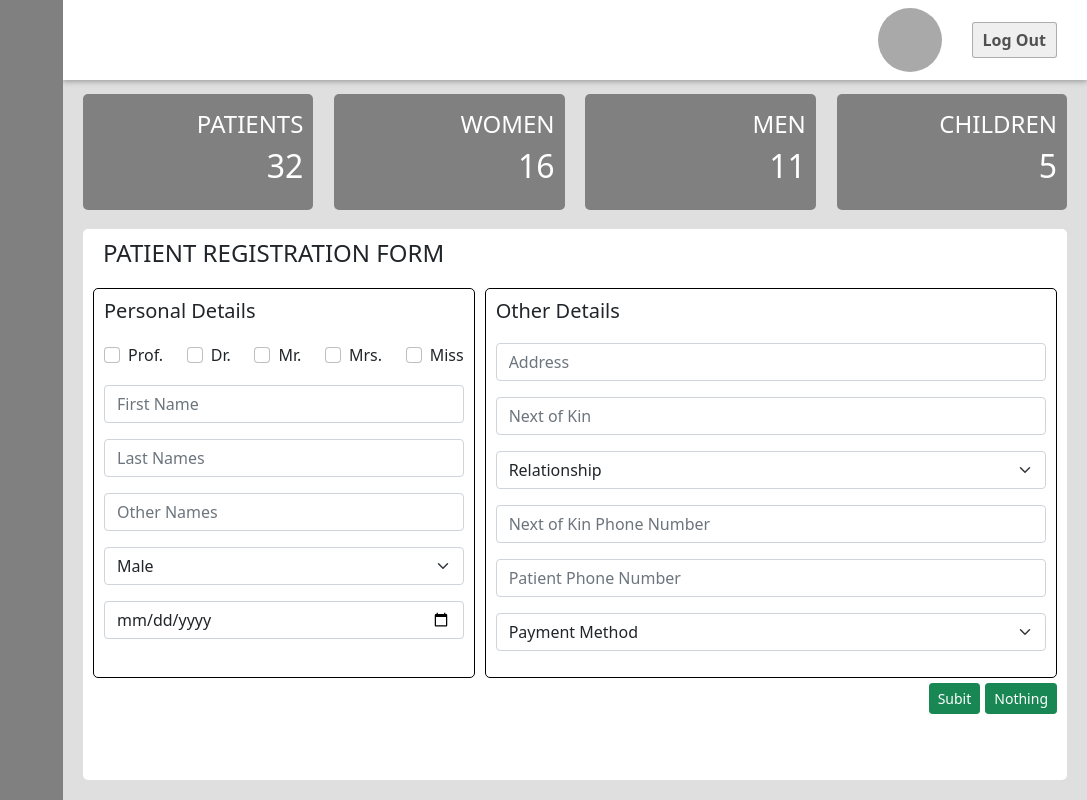
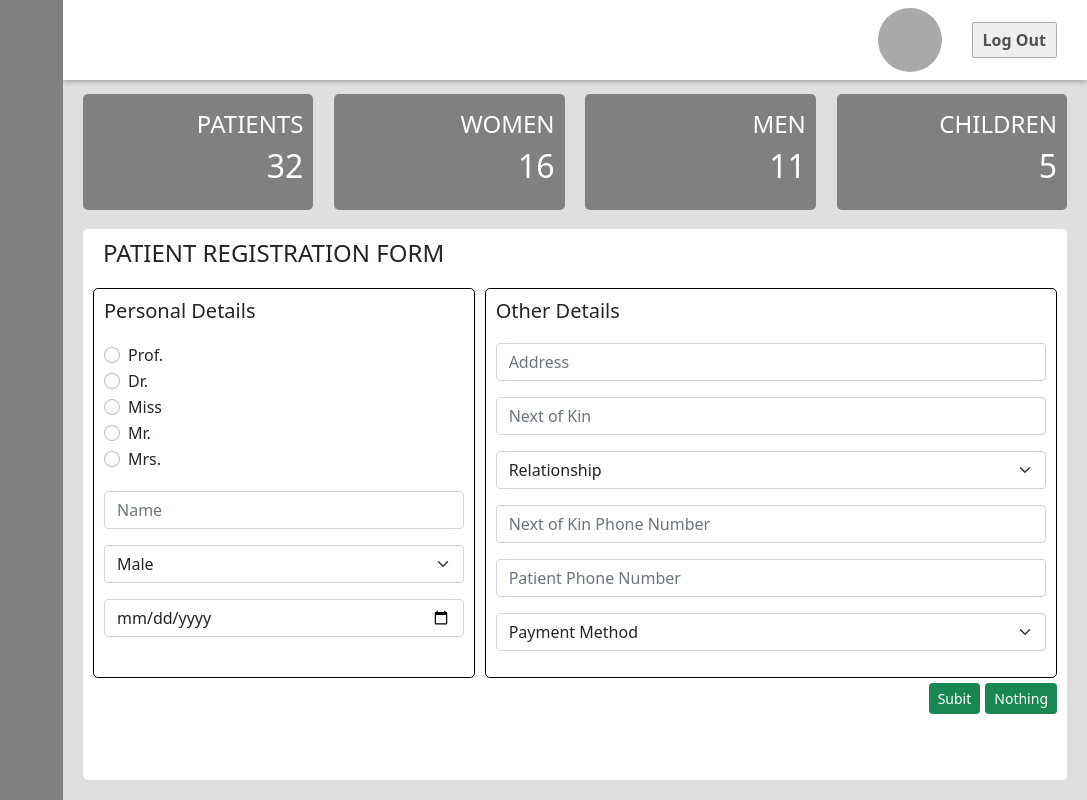
Before and after one commit to yoshiodei/e-clinic, a React (Create React App) app: page / in a window 1280 px wide. Shown: the whole page, without its empty margins (193-1280 px from the left). Built offline with nearby package versions, Linux system fonts and the light colour scheme.

Commit message:
add values and names to forms

```diff
--- a/src/pages/Patient form/PatientsRegistration.js
+++ b/src/pages/Patient form/PatientsRegistration.js
@@ -1,8 +1,46 @@
-import React from "react";
+import React, { useState } from "react";
 import "./PatientsRegistration.css";
 import { Form, Button } from "react-bootstrap";
 
 const Patientsregistration = () => {
+  const [patientsInput, setPatientsInput] = useState([
+    [
+      {
+        id: 1,
+        name: "",
+        dateOfBirth: "",
+        age: "",
+        gender: "",
+        address: "",
+        phoneNumber: "",
+        paymentMethod: "",
+        nextofKin: "",
+        kinphoneNumber: "",
+      },
+    ],
+  ]);
+
+  const handleChange = (e) => {
+    setPatientsInput({ ...patientsInput, [e.target.name]: e.target.value });
+  };
+
+  const handleSubmit = (e) => {
+    e.preventDefault();
+    console.log(patientsInput);
+
+    setPatientsInput({
+      name: "",
+      dateOfBirth: "",
+      age: "",
+      gender: "",
+      address: "",
+      phoneNumber: "",
+      paymentMethod: "",
+      nextofKin: "",
+      kinphoneNumber: "",
+    });
+  };
+
   return (
     <div className="patient_registration">
       <h4 style={{ marginLeft: 10, marginBottom: 20 }}>
@@ -13,24 +51,20 @@ const Patientsregistration = () => {
         <div className="left_registrationform">
           <h5 style={{ marginBottom: 20 }}>Personal Details</h5>
           <Form>
-            <Form.Group
-              className="mb-3 form-checkbox"
-              controlId="formBasicCheckbox"
-            >
-              <Form.Check type="checkbox" label="Prof." />
-              <Form.Check type="checkbox" label="Dr." />
-              <Form.Check type="checkbox" label="Mr." />
-              <Form.Check type="checkbox" label="Mrs." />
-              <Form.Check type="checkbox" label="Miss" />
-            </Form.Group>
+            <Form.Check type="radio" label="Prof." name="group2" id="radio1" />
+            <Form.Check type="radio" label="Dr." name="group2" id="radio1" />
+            <Form.Check type="radio" label="Miss" name="group2" id="radio1" />
+            <Form.Check type="radio" label="Mr." name="group2" id="radio2" />
+            <Form.Check type="radio" label="Mrs." name="group2" id="radio3" />
             <Form.Group className="mb-3">
-              <Form.Control type="text" placeholder="First Name" />
-            </Form.Group>
-            <Form.Group className="mb-3">
-              <Form.Control type="text" placeholder="Last Names" />
-            </Form.Group>
-            <Form.Group className="mb-3">
-              <Form.Control type="text" placeholder="Other Names" />
+              <Form.Control
+                style={{ marginTop: 20 }}
+                value={patientsInput.name}
+                name="name"
+                type="text"
+                onChange={handleChange}
+                placeholder="Name"
+              />
             </Form.Group>
             <Form.Group className="mb-3">
               <Form.Select>
@@ -39,7 +73,13 @@ const Patientsregistration = () => {
               </Form.Select>
             </Form.Group>
             <Form.Group className="mb-3">
-              <Form.Control type="date" placeholder="Date od Birth" />
+              <Form.Control
+                value={patientsInput.dateOfBirth}
+                onChange={handleChange}
+                name="dateOfBirth"
+                type="date"
+                placeholder="Date od Birth"
+              />
             </Form.Group>
           </Form>
         </div>
@@ -47,10 +87,22 @@ const Patientsregistration = () => {
           <h5 style={{ marginBottom: 20 }}>Other Details</h5>
           <Form>
             <Form.Group className="mb-3">
-              <Form.Control type="text" placeholder="Address" />
+              <Form.Control
+                value={patientsInput.address}
+                onChange={handleChange}
+                name="address"
+                type="text"
+                placeholder="Address"
+              />
             </Form.Group>
             <Form.Group className="mb-3">
-              <Form.Control type="text" placeholder="Next of Kin" />
+              <Form.Control
+                value={patientsInput.nextofKin}
+                onChange={handleChange}
+                name="nextofKin"
+                type="text"
+                placeholder="Next of Kin"
+              />
             </Form.Group>
             <Form.Group className="mb-3">
               <Form.Select>
@@ -59,10 +111,22 @@ const Patientsregistration = () => {
               </Form.Select>
             </Form.Group>
             <Form.Group className="mb-3">
-              <Form.Control type="tel" placeholder="Next of Kin Phone Number" />
+              <Form.Control
+                value={patientsInput.kinphoneNumber}
+                onChange={handleChange}
+                name="kinphoneNumber"
+                type="tel"
+                placeholder="Next of Kin Phone Number"
+              />
             </Form.Group>
             <Form.Group className="mb-3">
-              <Form.Control type="tel" placeholder="Patient Phone Number" />
+              <Form.Control
+                value={patientsInput.phoneNumber}
+                onChange={handleChange}
+                name="phoneNumber"
+                type="tel"
+                placeholder="Patient Phone Number"
+              />
             </Form.Group>
             <Form.Group className="mb-3">
               <Form.Select>
@@ -74,7 +138,12 @@ const Patientsregistration = () => {
         </div>
       </div>
       <div className="registration_buttons">
-        <Button style={{ marginRight: 5 }} variant="success" size="sm">
+        <Button
+          onClick={handleSubmit}
+          style={{ marginRight: 5 }}
+          variant="success"
+          size="sm"
+        >
           Subit
         </Button>{" "}
         <Button variant="success" size="sm">
```
